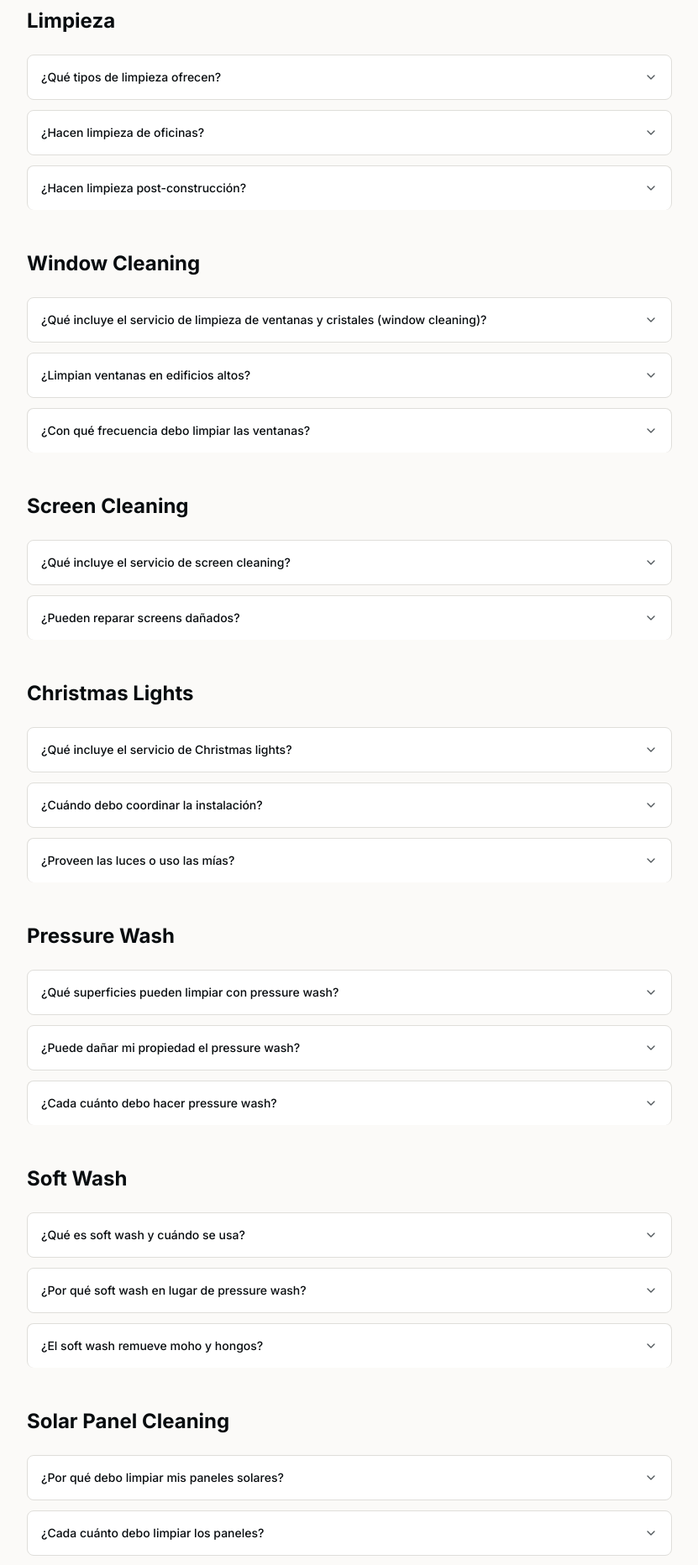
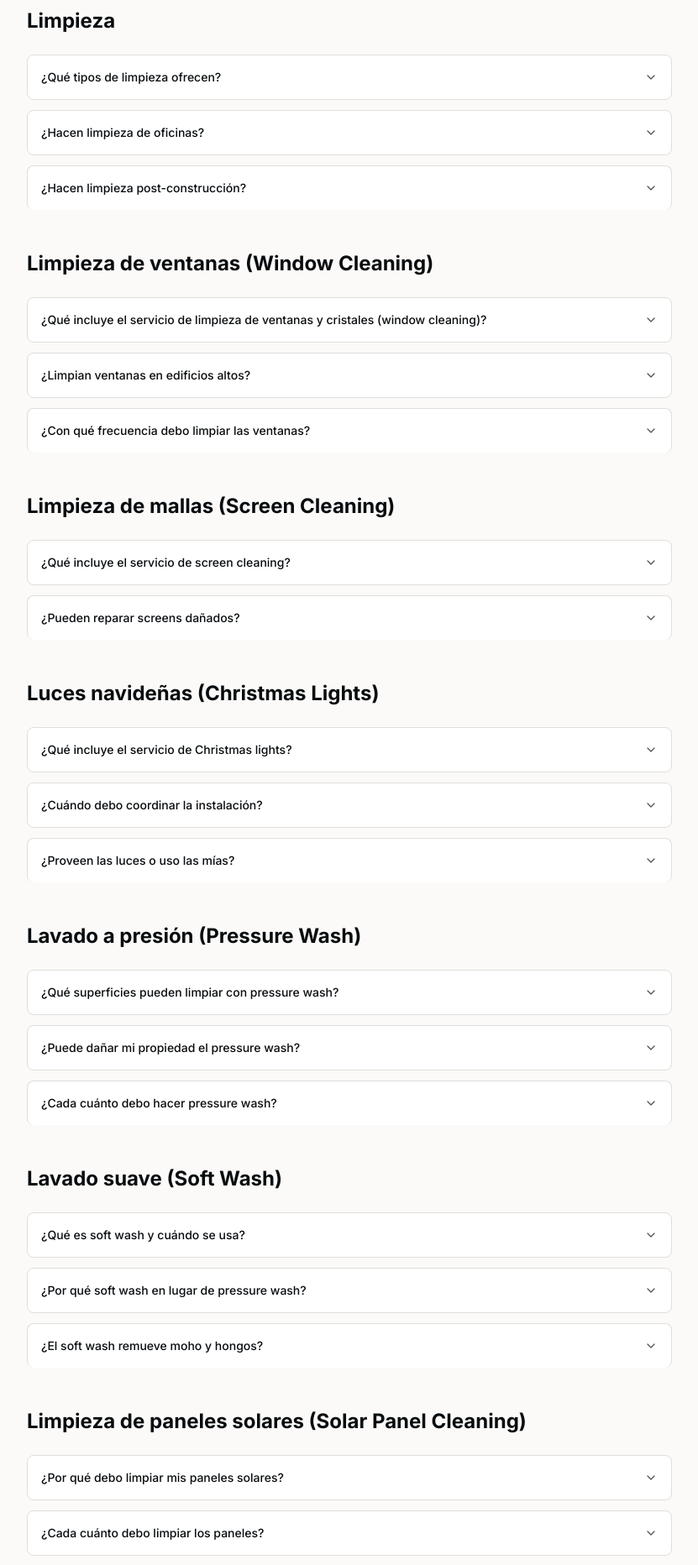
Before and after one commit to benacoadjusters/v0-acosta-property-services, a Next.js app: page /faq in a window 1280 px wide. Shown: the part 1605-3469 px from the top of the page at 84% size, without its empty margins (224-1055 px from the left). Built offline with nearby package versions, Linux system fonts and the light colour scheme; a web font is replaced by a local one.

Commit message:
feat: update FAQ section titles to Spanish translations

```diff
--- a/app/faq/page.tsx
+++ b/app/faq/page.tsx
@@ -412,12 +412,12 @@ export default function FAQPage() {
     { id: "pestControl", title: "Control de Plagas", data: currentFaqs.pestControl },
     { id: "landscaping", title: "Jardinería", data: currentFaqs.landscaping },
     { id: "cleaning", title: "Limpieza", data: currentFaqs.cleaning },
-    { id: "windowCleaning", title: "Window Cleaning", data: currentFaqs.windowCleaning },
-    { id: "screenCleaning", title: "Screen Cleaning", data: currentFaqs.screenCleaning },
-    { id: "christmasLights", title: "Christmas Lights", data: currentFaqs.christmasLights },
-    { id: "pressureWash", title: "Pressure Wash", data: currentFaqs.pressureWash },
-    { id: "softWash", title: "Soft Wash", data: currentFaqs.softWash },
-    { id: "solarPanelCleaning", title: "Solar Panel Cleaning", data: currentFaqs.solarPanelCleaning },
+    { id: "windowCleaning", title: "Limpieza de ventanas (Window Cleaning)", data: currentFaqs.windowCleaning },
+    { id: "screenCleaning", title: "Limpieza de mallas (Screen Cleaning)", data: currentFaqs.screenCleaning },
+    { id: "christmasLights", title: "Luces navideñas (Christmas Lights)", data: currentFaqs.christmasLights },
+    { id: "pressureWash", title: "Lavado a presión (Pressure Wash)", data: currentFaqs.pressureWash },
+    { id: "softWash", title: "Lavado suave (Soft Wash)", data: currentFaqs.softWash },
+    { id: "solarPanelCleaning", title: "Limpieza de paneles solares (Solar Panel Cleaning)", data: currentFaqs.solarPanelCleaning },
     { id: "comingSoon", title: "Servicios próximamente", data: currentFaqs.comingSoon },
   ] : [
     { id: "general", title: "General Questions", data: currentFaqs.general },
```
